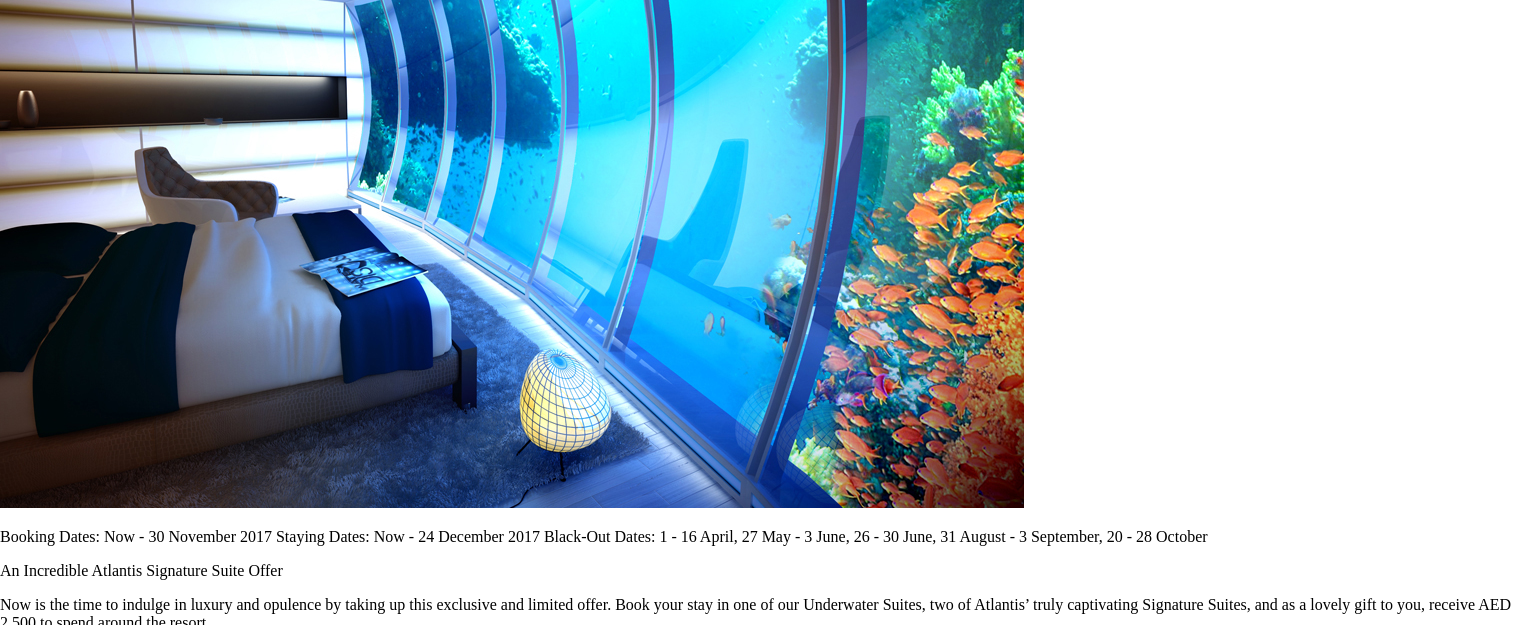
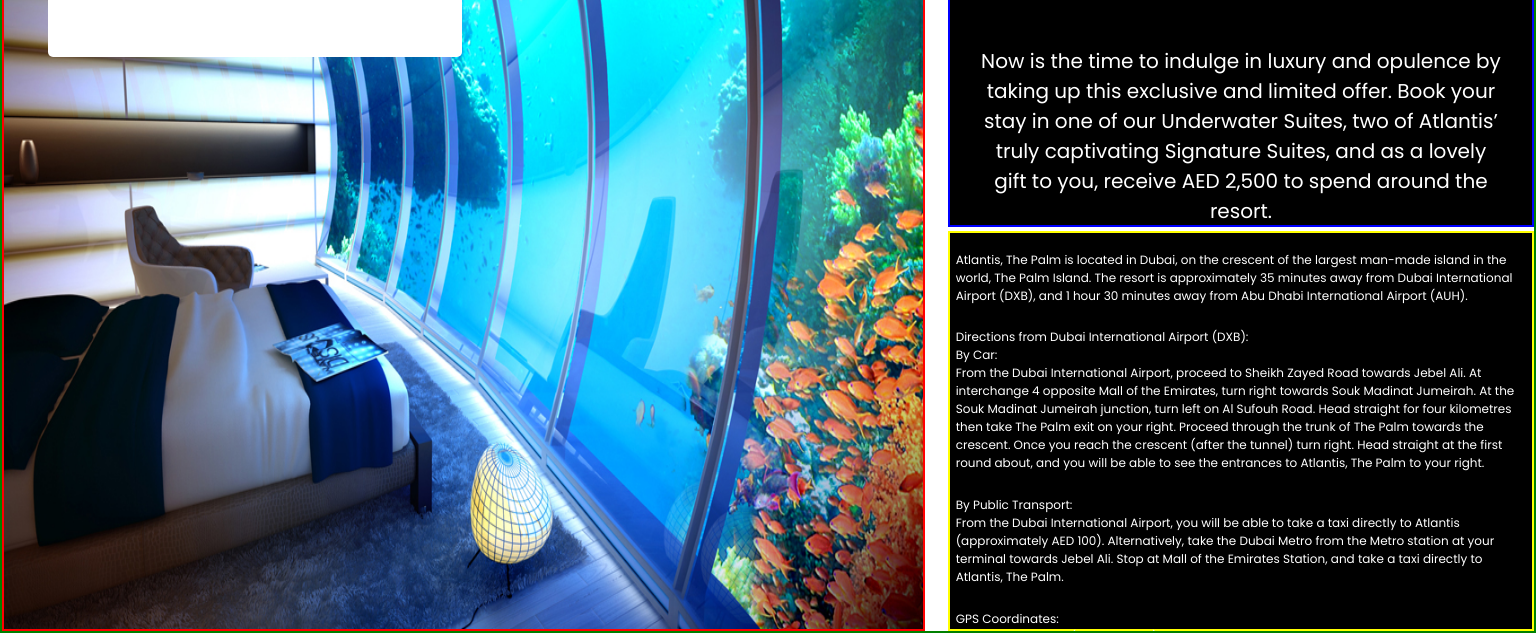
Before and after one commit to ProgramJustin/Responsive-Template, a plain HTML site: page index.html in a window 1536 px wide. Shown: the part 175-808 px from the top of the page. Drawn offline with Linux system fonts and the light colour scheme.

Commit message:
display responsive at min-width 1301 and above

```diff
--- a/css/styles.css
+++ b/css/styles.css
@@ -1,15 +1,76 @@
 html, body {
-  height: 100vh;
+  height: 100%;
   margin: 0;
   padding: 0;
 }
 #container {
   max-width: 100%;
   overflow: auto;
-  height: 100vh;
+
   position: relative;
 }
-
+@media screen and (min-width: 1301px) {
+  #container {
+    border: 2px solid green;
+    overflow: auto;
+  }
+  .deepocean1-box {
+    float: left;
+    border: 2px solid red;
+    width: 60%;
+    height: 100vh
+  }
+  .deepocean1-box img {
+    width: 100%;
+    height: 100vh;
+  }
+  .booking-box {
+    position: absolute;
+    top:3%;
+    left: 3%;
+    background-color: white;
+    max-width: 25%;
+    height: 175px;
+    border-radius: 5px;
+    padding: 1%;
+  }
+  .descript-box {
+    float: right;
+    background-color: black;
+    color: white;
+    width: 38%;
+    height: 49.5vh;
+    position: absolute;
+    right: 0;
+    border: 2px solid blue;
+  }
+  .descript-box p {
+    padding: 5%;
+    text-align: center;
+    font-size: 20px;
+  }
+  .hotel-info {
+    height: 49.5vh;
+    float: right;
+    background-color: black;
+    border: 2px solid yellow;
+    color: white;
+    width: 38%;
+    position: absolute;;
+    bottom: 0;
+    right: 0;
+  }
+  .hotel-info p {
+    padding: 1%;
+    font-size: 12px;
+  }
+  .paragraph span {
+    font-size: 30px;
+  }
+  p {
+    font-family: 'Poppins', sans-serif;
+  }
+}
 @media screen and (max-width: 1300px) and (min-width: 601px) {
   .deepocean1-box {
     max-width: 100%;
```
